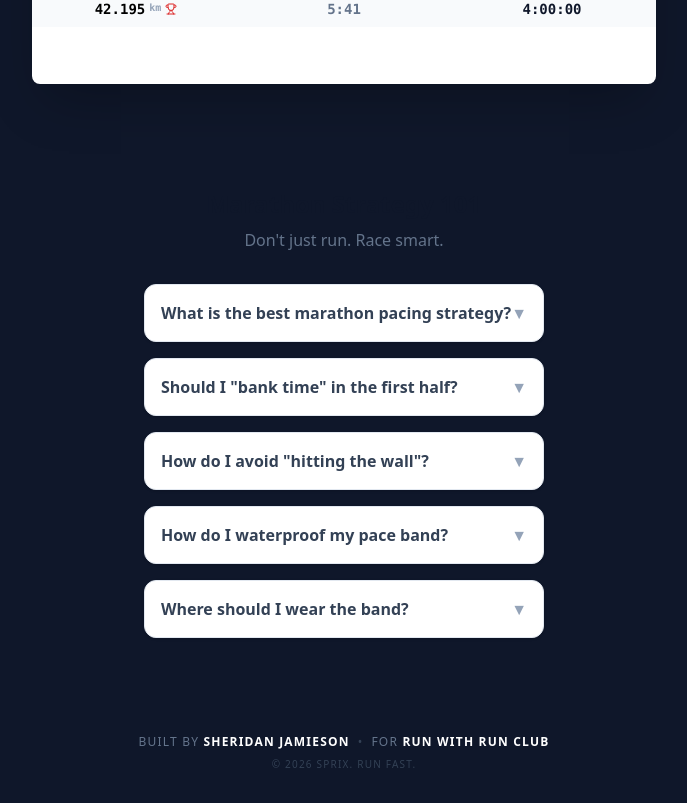
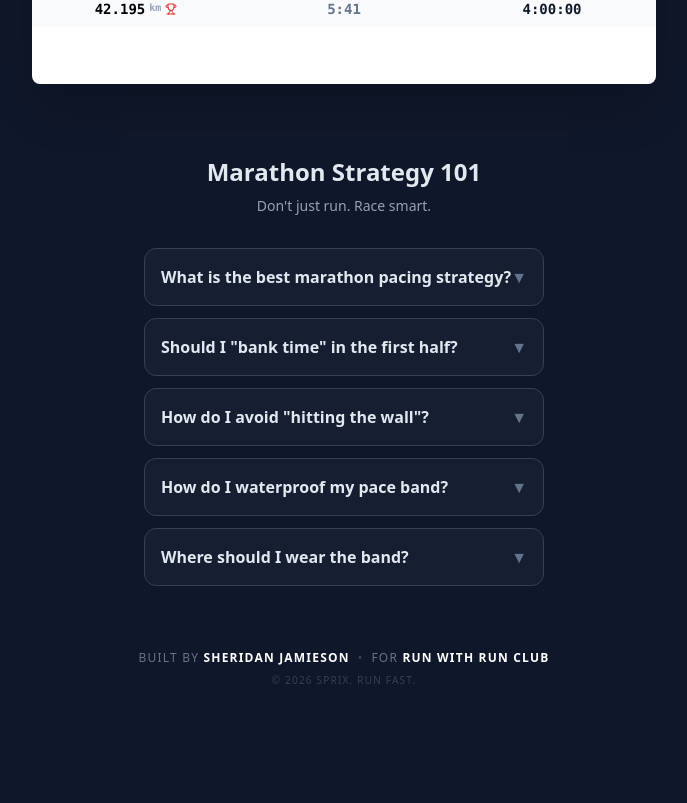
Before and after one commit to sheridan-runs/sprix, a React (Vite) app in the folder sprix/: page / in a window 1280 px wide. Shown: the part 1260-2063 px from the top of the page, without its empty margins (296-983 px from the left). After the commit the page ends 1979 px from the top, so only its background shows below. Built offline with nearby package versions, Linux system fonts and the light colour scheme.

Commit message:
Update App.tsx

```diff
--- a/sprix/src/App.tsx
+++ b/sprix/src/App.tsx
@@ -227,44 +227,44 @@ function App() {
       </main>
 
       {/* SEO & FAQ SECTION */}
-<section className="max-w-2xl mx-auto px-6 py-16 space-y-8">
-  <div className="text-center space-y-2">
-    <h2 className="text-2xl font-black text-slate-900">Marathon Strategy 101</h2>
-    <p className="text-slate-500">Don't just run. Race smart.</p>
+<section className="max-w-2xl mx-auto px-4 py-8 space-y-6">
+  <div className="text-center space-y-2 mb-8">
+    <h2 className="text-xl md:text-2xl font-black text-slate-200">Marathon Strategy 101</h2>
+    <p className="text-slate-400 text-sm">Don't just run. Race smart.</p>
   </div>
 
-  <div className="space-y-4">
-    {/* SEO Q1: Pacing Strategy */}
-    <details className="group bg-white rounded-xl shadow-sm border border-slate-200 overflow-hidden">
-      <summary className="flex items-center justify-between p-4 cursor-pointer select-none font-bold text-slate-700 hover:text-rose-600 transition-colors">
+  <div className="space-y-3">
+    {/* Question 1 */}
+    <details className="group bg-slate-800/50 rounded-xl border border-slate-700 overflow-hidden w-full transition-all duration-200 open:bg-slate-800">
+      <summary className="flex items-center justify-between p-4 cursor-pointer list-none outline-none focus:outline-none text-slate-200 font-bold hover:text-rose-400 transition-colors">
         <span>What is the best marathon pacing strategy?</span>
-        <span className="transform group-open:rotate-180 transition-transform text-slate-400">▼</span>
+        <span className="transform group-open:rotate-180 transition-transform text-slate-500">▼</span>
       </summary>
-      <div className="px-4 pb-4 text-slate-600 leading-relaxed text-sm">
+      <div className="px-4 pb-4 text-slate-400 leading-relaxed text-sm border-t border-slate-700/50 pt-3 mt-1">
         For 99% of runners, the best strategy is <strong>Even Splits</strong> (running the same pace for the entire race) or <strong>Negative Splits</strong> (running the second half slightly faster). This conserves glycogen stores for the final 10km. Most Personal Bests (PBs) are set using even pacing.
       </div>
     </details>
 
-    {/* SEO Q2: Banking Time */}
-    <details className="group bg-white rounded-xl shadow-sm border border-slate-200 overflow-hidden">
-      <summary className="flex items-center justify-between p-4 cursor-pointer select-none font-bold text-slate-700 hover:text-rose-600 transition-colors">
+    {/* Question 2 */}
+    <details className="group bg-slate-800/50 rounded-xl border border-slate-700 overflow-hidden w-full transition-all duration-200 open:bg-slate-800">
+      <summary className="flex items-center justify-between p-4 cursor-pointer list-none outline-none focus:outline-none text-slate-200 font-bold hover:text-rose-400 transition-colors">
         <span>Should I "bank time" in the first half?</span>
-        <span className="transform group-open:rotate-180 transition-transform text-slate-400">▼</span>
+        <span className="transform group-open:rotate-180 transition-transform text-slate-500">▼</span>
       </summary>
-      <div className="px-4 pb-4 text-slate-600 leading-relaxed text-sm">
+      <div className="px-4 pb-4 text-slate-400 leading-relaxed text-sm border-t border-slate-700/50 pt-3 mt-1">
         <strong>No.</strong> This is the most common mistake first-time marathoners make. "Banking time" usually leads to "bonking" (hitting the wall). For every minute you run too fast in the first half, you will likely lose 2-3 minutes in the second half due to fatigue. Trust the pace band.
       </div>
     </details>
 
-    {/* SEO Q3: Hitting the Wall */}
-    <details className="group bg-white rounded-xl shadow-sm border border-slate-200 overflow-hidden">
-      <summary className="flex items-center justify-between p-4 cursor-pointer select-none font-bold text-slate-700 hover:text-rose-600 transition-colors">
+    {/* Question 3 */}
+    <details className="group bg-slate-800/50 rounded-xl border border-slate-700 overflow-hidden w-full transition-all duration-200 open:bg-slate-800">
+      <summary className="flex items-center justify-between p-4 cursor-pointer list-none outline-none focus:outline-none text-slate-200 font-bold hover:text-rose-400 transition-colors">
         <span>How do I avoid "hitting the wall"?</span>
-        <span className="transform group-open:rotate-180 transition-transform text-slate-400">▼</span>
+        <span className="transform group-open:rotate-180 transition-transform text-slate-500">▼</span>
       </summary>
-      <div className="px-4 pb-4 text-slate-600 leading-relaxed text-sm">
+      <div className="px-4 pb-4 text-slate-400 leading-relaxed text-sm border-t border-slate-700/50 pt-3 mt-1">
         "The Wall" typically happens around 30-32km when your body runs out of glycogen (fuel). To avoid it:
-        <ol className="list-decimal list-inside mt-2 space-y-1">
+        <ol className="list-decimal list-inside mt-2 space-y-1 ml-2">
           <li><strong>Pace correctly:</strong> Don't start too fast.</li>
           <li><strong>Fuel early:</strong> Take gels every 30-45 minutes from the start.</li>
           <li><strong>Hydrate:</strong> Drink at every aid station.</li>
@@ -272,24 +272,24 @@ function App() {
       </div>
     </details>
 
-    {/* SPRIX Q1: Waterproofing */}
-    <details className="group bg-white rounded-xl shadow-sm border border-slate-200 overflow-hidden">
-      <summary className="flex items-center justify-between p-4 cursor-pointer select-none font-bold text-slate-700 hover:text-rose-600 transition-colors">
+    {/* Question 4 */}
+    <details className="group bg-slate-800/50 rounded-xl border border-slate-700 overflow-hidden w-full transition-all duration-200 open:bg-slate-800">
+      <summary className="flex items-center justify-between p-4 cursor-pointer list-none outline-none focus:outline-none text-slate-200 font-bold hover:text-rose-400 transition-colors">
         <span>How do I waterproof my pace band?</span>
-        <span className="transform group-open:rotate-180 transition-transform text-slate-400">▼</span>
+        <span className="transform group-open:rotate-180 transition-transform text-slate-500">▼</span>
       </summary>
-      <div className="px-4 pb-4 text-slate-600 leading-relaxed text-sm">
+      <div className="px-4 pb-4 text-slate-400 leading-relaxed text-sm border-t border-slate-700/50 pt-3 mt-1">
         The cheapest way is clear packing tape. Print your band, lay it flat, and cover both sides completely with wide clear tape. Then cut it out. It becomes sweat-proof and rain-proof instantly.
       </div>
     </details>
 
-    {/* SPRIX Q2: Wearing it */}
-    <details className="group bg-white rounded-xl shadow-sm border border-slate-200 overflow-hidden">
-      <summary className="flex items-center justify-between p-4 cursor-pointer select-none font-bold text-slate-700 hover:text-rose-600 transition-colors">
+    {/* Question 5 */}
+    <details className="group bg-slate-800/50 rounded-xl border border-slate-700 overflow-hidden w-full transition-all duration-200 open:bg-slate-800">
+      <summary className="flex items-center justify-between p-4 cursor-pointer list-none outline-none focus:outline-none text-slate-200 font-bold hover:text-rose-400 transition-colors">
         <span>Where should I wear the band?</span>
-        <span className="transform group-open:rotate-180 transition-transform text-slate-400">▼</span>
+        <span className="transform group-open:rotate-180 transition-transform text-slate-500">▼</span>
       </summary>
-      <div className="px-4 pb-4 text-slate-600 leading-relaxed text-sm">
+      <div className="px-4 pb-4 text-slate-400 leading-relaxed text-sm border-t border-slate-700/50 pt-3 mt-1">
         Loop it around your wrist and tape the ends together. Make sure it is loose enough to rotate (so you can read the later splits easily) but tight enough that it won't slide over your hand.
       </div>
     </details>
```
